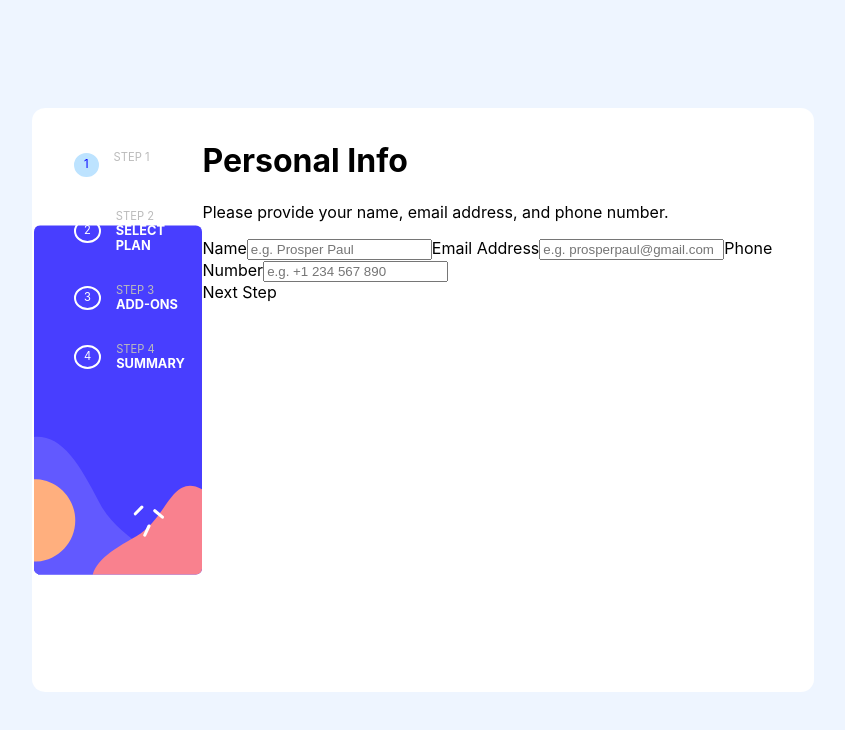
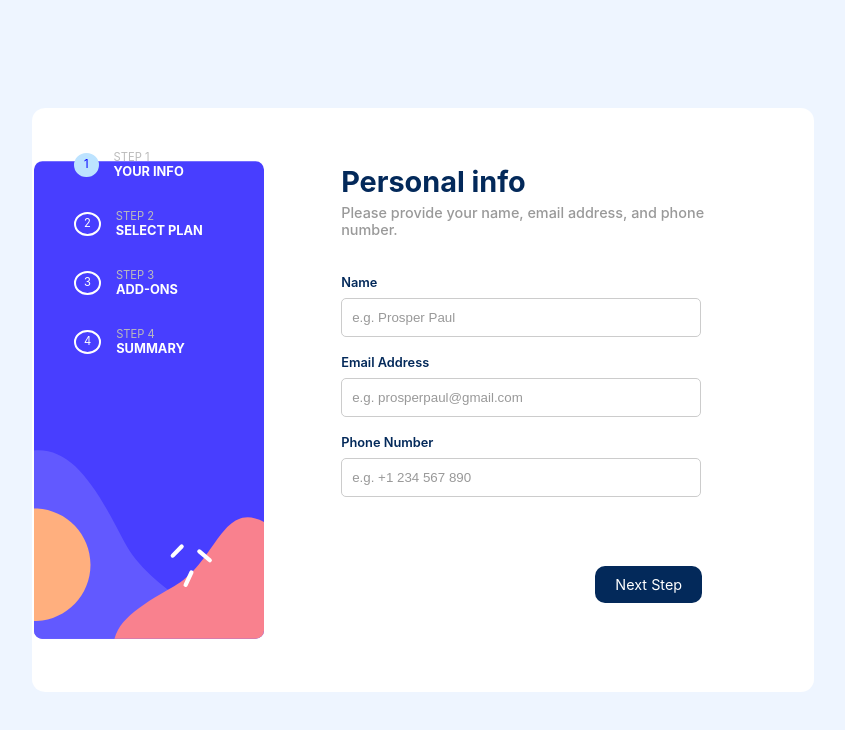
Before and after one commit to darrk-heart/multi-step-form, a React (Create React App) app: page / in a window 1280 px wide. Shown: the top 730 px of the page, without its empty margins (217-1062 px from the left). Built offline with nearby package versions, Linux system fonts and the light colour scheme.

Commit message:
form1 done

```diff
--- a/src/components/Form1/Form1.jsx
+++ b/src/components/Form1/Form1.jsx
@@ -6,13 +6,12 @@ function Form1({ children }) {
     <>
       <div className={styles.background}>
         {children}
-        <div>
-          <div>
-            <h1>Personal Info</h1>
+        <div className={styles.form1bg}>
+          <div className={styles.maintext}>
+            <h1>Personal info</h1>
             <p>Please provide your name, email address, and phone number.</p>
           </div>
-          <div>
-            <div>
+          <div className={styles.inputs}>
             <span>Name</span>
             <input placeholder="e.g. Prosper Paul" />
             <span>Email Address</span>
@@ -20,8 +19,9 @@ function Form1({ children }) {
             <span>Phone Number</span>
             <input placeholder="e.g. +1 234 567 890" />
           </div>
+          <div className={styles.nextstep}>
+            <span>Next Step</span>
           </div>
-          <div>Next Step</div>
         </div>
       </div>
     </>
--- a/src/components/Form1/Form1.module.css
+++ b/src/components/Form1/Form1.module.css
@@ -10,3 +10,55 @@
   display: flex;
   padding: 12px 12px 12px 2px;
 }
+.form1bg {
+  margin-left: 10%;
+  width: 50%;
+  display: flex;
+  flex-direction: column;
+}
+.maintext {
+  margin: 25px 0 5px 0;
+}
+.maintext h1 {
+  margin-bottom: -10px;
+  font-size: 1.8rem;
+  color: #03295a;
+}
+.maintext p {
+  font-weight: 500;
+  font-size: 0.9rem;
+  color: #999999;
+}
+.inputs {
+  display: flex;
+  flex-direction: column;
+}
+.inputs span {
+  font-size: 0.8rem;
+  margin-top: 18px;
+  margin-bottom: 8px;
+  color: #03295a;
+  font-weight: 600;
+}
+.inputs input {
+  width: 90%;
+  height: 35px;
+  border-radius: 5px;
+  padding-left: 10px;
+  border: 1px solid #cccccc;
+}
+.inputs input::placeholder {
+  color: #999999;
+}
+.nextstep {
+  width: 94%;
+  margin-top: 20%;
+  text-align: right;
+}
+.nextstep span {
+  background-color: #03295a;
+  color: white;
+  padding: 10px 20px 10px 20px;
+  border-radius: 10px;
+  font-size: 0.9rem;
+}
```
Lines whose indentation alone changed are shown as unchanged.
